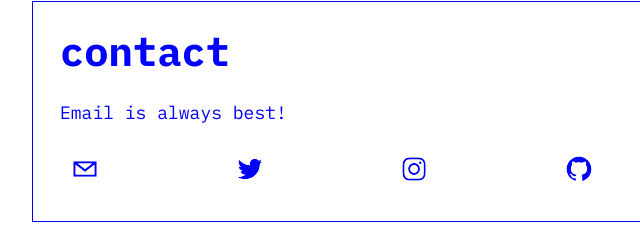
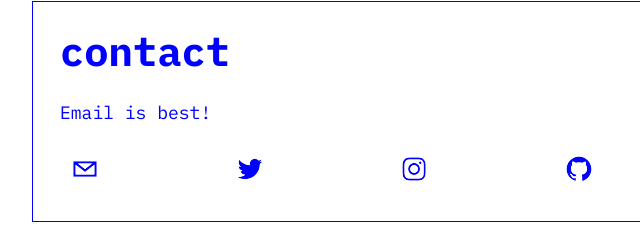
Before and after one commit to mattjames-info/mattjames.info, a Gatsby site: page / in a window 1280 px wide. Shown: the part 4186-4426 px from the top of the page, 226-866 px from the left. Built offline with nearby package versions, Linux system fonts and the light colour scheme; Gatsby itself is replaced by a stand-in of ours; a web font is replaced by a local one.

Commit message:
update index.js

```diff
--- a/src/pages/index.js
+++ b/src/pages/index.js
@@ -38,7 +38,7 @@ const IndexPage = ({data}) => (
       </table>
     </Card>
     <Card cardTitle="contact">
-      <p style={{ marginBottom: `1rem` }}>Email is always best!</p>
+      <p style={{ marginBottom: `1rem` }}>Email is best!</p>
       <div style={{ display: `flex`, flexWrap: `wrap`, flexDirection: `row`, width: `100%`, justifyContent: `space-between` }}>
         <div>
           <SocialIcon url="mailto:hello@mattjames.info" bgColor="white" fgColor="blue" target="_blank" rel="noopener noreferrer" />
```
Also changed, not shown: .travis.yml (deleted).
